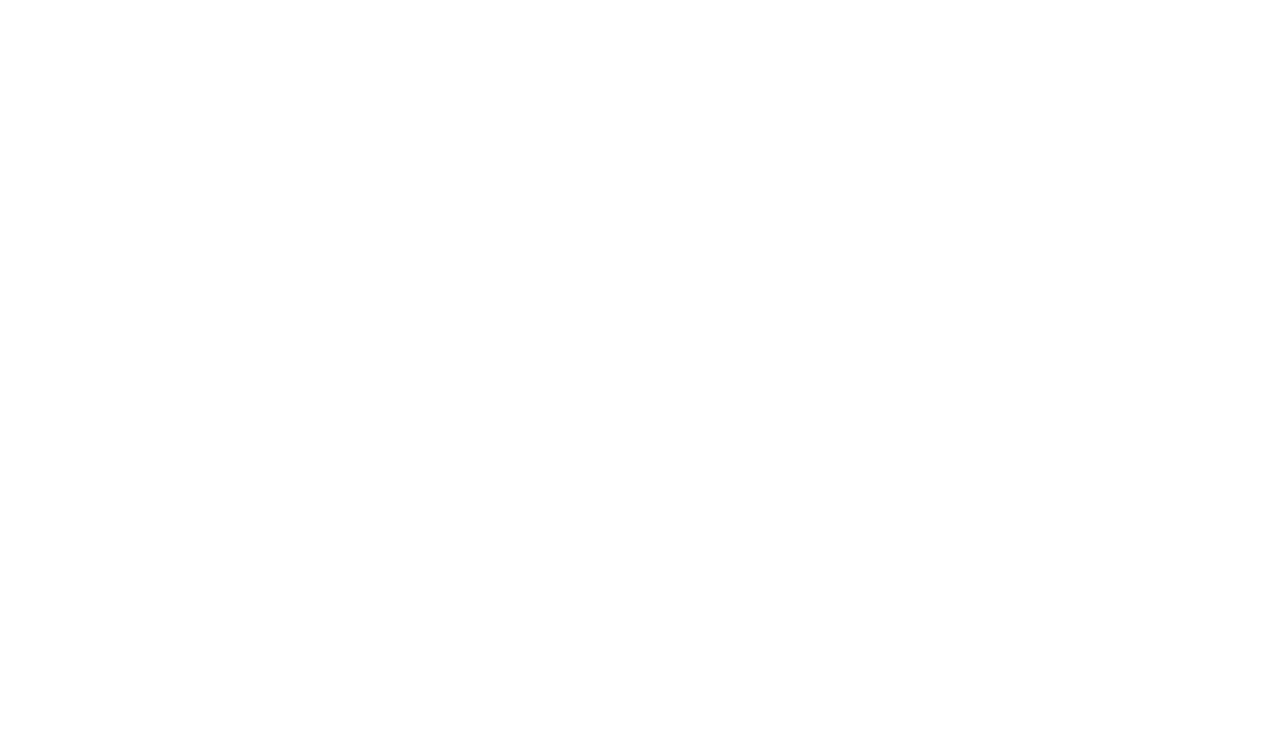
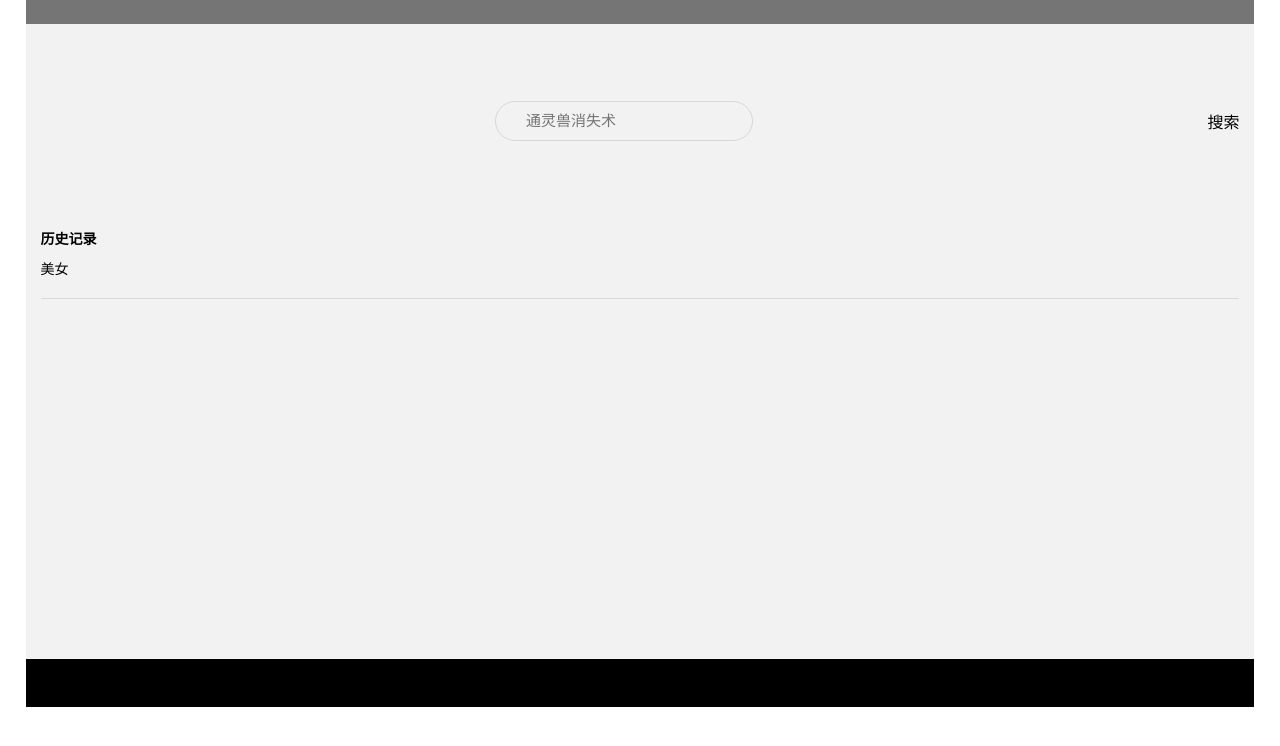
Before and after one commit to zhouxurui/news, a Vue app: page /search in a window 1280 px wide. Shown: the top 746 px of the page. Built offline with nearby package versions, Linux system fonts and the light colour scheme; a small style sheet from the web is missing.

Commit message:
项目第八次提交

```diff
--- a/src/views/Index.vue
+++ b/src/views/Index.vue
@@ -5,7 +5,7 @@
 			<div class="middle">
 				<div class="middle_search">
 					<span class="iconfont iconnew tubiao"></span>
-					<router-link to="#" class="sea_div">
+					<router-link to="/search" class="sea_div">
 						<div>
 							<span class="iconfont iconsearch sea_span"></span>
 							<span class="sea_span1">搜索新闻</span>
@@ -13,13 +13,13 @@
 					</router-link>
 					<router-link to="#"><span class="iconfont iconwode tubiao1"></span></router-link>
 				</div>
-				<van-tabs v-model="active" sticky swipeable>
-					<van-tab v-for="(item, index) in list" :title="item.name">
+				<van-tabs v-model="active" sticky swipeable @scroll="handScroll">
+					<van-tab v-for="(item, index) in list" v-if="item.is_top === 1 || item.name === '﹀'" :title="item.name">
 						<van-list v-model="list[active].loading" :finished="list[active].finished" finished-text="没有更多了" @load="onLoad" :immediate-check="false">
 							<!-- <van-cell v-for="item in list" :key="item" :title="item" /> -->
-							<div v-for="(item, index) in list[active].post" >
+							<div v-for="(item, index) in list[active].post">
 								<index1 v-if="item.type === 1 && item.cover.length > 0 && item.cover.length < 3" :data="item"></index1>
-								<index2 v-if="item.type === 1 && item.cover.length >= 3 " :data="item"></index2>
+								<index2 v-if="item.type === 1 && item.cover.length >= 3" :data="item"></index2>
 								<index3 v-if="item.type === 2" :data="item"></index3>
 							</div>
 						</van-list>
@@ -39,7 +39,8 @@ export default {
 	data() {
 		return {
 			list: [],
-			active: 0
+			active: 0,
+			token:""
 		};
 	},
 	components: {
@@ -47,97 +48,113 @@ export default {
 		index2,
 		index3
 	},
-	watch:{
-		active(){
-			this.update()
+	watch: {
+		active() {
+			const arr = this.list.filter((item)=>{
+				return item.is_top === 1 || item.name === '﹀'
+			})
+			if(this.active === arr.length - 1){
+				this.$router.push('/manage')
+			}
+			this.update();
+			setTimeout(()=>{
+				window.scrollTo(0,this.list[this.active].scrollY)
+			},20)
 		}
 	},
-	mounted(){
-		const indexData = JSON.parse(localStorage.getItem('indexData'))
-		const {token} = JSON.parse(localStorage.getItem('userInfo')) || {}
-		if(indexData){
-			if(indexData[0].name !== '关注' && token){
-				this.categories(token)
+	mounted() {
+		const indexData = JSON.parse(localStorage.getItem('indexData'));
+		const { token } = JSON.parse(localStorage.getItem('userInfo')) || {};
+		this.token = token
+		if (indexData) {
+			if (indexData[0].name !== '关注' && token) {
+				this.categories(token);
 			}
-			if(indexData[0].name === '关注' && !token){
-				this.categories()
+			if (indexData[0].name === '关注' && !token) {
+				this.categories();
 			}
-			this.list = indexData
-			this.categoriesIndex()
-			this.update()
-		}else{
-			this.categories(token)
+			this.list = indexData;
+			this.categoriesIndex();
+		} else {
+			this.categories(token);
 		}
+		this.update();
 	},
-	methods:{
+	methods: {
 		//滚动加载事件
 		onLoad() {
-			 this.list[this.active].pageIndex += 1
-			 this.$axios({
-			 			 url:"post",
-			 			 params:{
-			 			 	category:this.list[this.active].id,
-			 			 	pageIndex:this.list[this.active].pageIndex,
-			 			 	pageSize:5
+			this.update()
+		},
+		//渲染导航列表
+		categories(token) {
+			const path = {
+				url: '/category'
+			};
+			if (token) {
+				path.headers = {
+					Authorization: token
+				};
 			}
-			 }).then(res => {
-			 			 const {data,total} = res.data
-			 			 this.list[this.active].post = [...this.list[this.active].post,...data]
-			 			 this.list[this.active].loading = false
-			 			 if(this.list[this.active].post.length === total){
+			this.$axios(path).then(res => {
+				console.log(res);
+				const { data } = res.data;
+				data.push({
+					name: '﹀'
+				});
+				this.list = data;
+				this.categoriesIndex();
+				localStorage.setItem('indexData', JSON.stringify(data));
+			});
+		},
+		//给每个导航添加属性
+		categoriesIndex() {
+			this.list.map(v => {
+				v.pageIndex = 1;
+				v.post = [];
+				v.loading = false;
+				v.finished = false;
+				v.scrollY = 0;
+				v.isload = false
+				return v;
+			});
+		},
+		//渲染文章数据
+		update() {
+			const {name,pageIndex} = this.list[this.active]
+			if(this.list[this.active].isload) return
+			this.list[this.active].isload = true
+			this.list[this.active].pageIndex += 1;
+			if(this.list[this.active].finished){
+				return
+			}
+			const posts = {
+				url: 'post',
+				params: {
+					category: this.list[this.active].id,
+					pageIndex,
+					pageSize: 5
+				}
+			}
+			if(name === '关注'){
+				posts.headers = {
+					Authorization: this.token
+				}
+			}
+			this.$axios(posts).then(res => {
+				const { data, total } = res.data;
+				this.list[this.active].post = [...this.list[this.active].post, ...data];
+				this.list = [...this.list];
+				this.list[this.active].loading = false;
+				if (this.list[this.active].post.length === total) {
 					this.list[this.active].finished = true;
 				}
-						  this.list = [...this.list]
-			 })
+				this.list[this.active].isload = false
+			});
 		},
-	//渲染导航列表
-	categories(token){
-		const path = {
-			url:"/category",
+		handScroll({scrollTop}){
+			if(this.list[this.active]){
+				this.list[this.active].scrollY = scrollTop
 			}
-		if(token){
-			path.headers = {
-				Authorization: token
-			}
-		}
-		this.$axios(path).then(res => {
-			console.log(res)
-			const {data} = res.data
-			data.push({
-				name:"﹀"
-			})
-			this.list = data
-			localStorage.setItem('indexData',JSON.stringify(data))
-			this.categoriesIndex()
-			this.update()
-		})
-	},
-	//给每个导航添加新属性
-	categoriesIndex(){
-		this.list.map(v => {
-			v.pageIndex=1
-			v.post=[]
-			v.loading = false
-			v.finished = false
-			return v
-		})
-	},
-	//渲染文章数据
-	update(){
-		this.categoriesIndex()
-		this.$axios({
-			url:"/post",
-			params:{
-				category:this.list[this.active].id,
-				pageIndex:1,
-				pageSize:5
-			}
-		}).then(res => {
-			// console.log(res)
-			const {data} = res.data
-			this.list[this.active].post = data
-			this.list = [...this.list]
-		})
 		}
 	}
 };
@@ -223,7 +240,7 @@ export default {
 /deep/ .van-tabs__wrap {
 	padding-right: 20px;
 }
-/deep/.van-sticky--fixed{
+/deep/.van-sticky--fixed {
 	width: 360px;
 	margin: 0 auto;
 }
--- /dev/null
+++ b/src/views/Manage.vue
@@ -0,0 +1,111 @@
+<template>
+	<div class="w">
+		<div class="top"></div>
+		<div class="middle">
+			<tab title="栏目管理" class="tab"></tab>
+			<div class="del">
+				<p>点击删除以下频道</p>
+				<div class="list">
+					<span v-for="(item,index) in del" @click="handdel(item,index)" :class="['关注','头条'].includes(item.name)?'active':''">{{item.name}}</span>
+				</div>
+			</div>
+			<div class="del">
+				<p>点击添加以下频道</p>
+				<div class="list">
+					<span v-for="(item,index) in add"  @click="handadd(item,index)">{{item.name}}</span>
+				</div>
+			</div>
+		</div>
+		<div class="foot"></div>
+	</div>
+</template>
+
+<script>
+	import tab from '@/components/tab.vue'
+	export default{
+		data(){
+			return {
+				arr:[],
+				add:[],
+				del:[]
+			}
+		},
+		components:{
+			tab
+		},
+		mounted(){
+			const data = JSON.parse(localStorage.getItem('indexData'))
+			this.arr = data
+			this.del = data.filter((item) => {
+				return item.is_top === 1
+			})
+			this.add = data.filter((item) => {
+				return item.is_top === 0
+			})
+		},
+		methods:{
+			handdel(item,index){
+				if(['关注','头条'].includes(item.name))return
+				this.del.splice(index,1)
+				item.is_top = 0
+				this.add.push(item)
+			},
+			handadd(item,index){
+				if(['关注','头条'].includes(item.name))return
+				this.add.splice(index,1)
+				item.is_top = 1
+				this.del.push(item)
+			}
+		},
+		destroyed(){
+			this.arr = [...this.del,...this.add,this.arr[this.arr.length-1]]
+			localStorage.setItem('indexData',JSON.stringify(this.arr))
+		}
+	}
+</script>
+
+<style lang="less" scoped="scoped">
+	.w {
+		margin: 0 auto;
+		width: 360 / 375 * 100vw;
+		.top {
+			height: 24px;
+			background: rgba(117, 117, 117, 1);
+		}
+		.middle {
+			height: 635px;
+			background: rgba(242, 242, 242, 1);
+			.tab{
+				margin-bottom: 15px;
+			}
+			.del{
+				margin-top: 10px;
+				padding-right: 15px;
+				p{
+					margin-left: 20px;
+					margin-bottom: 15px;
+					font-size: 14px;
+					color: #605a5a;
+				}
+				.list{
+					display: flex;
+					flex-wrap: wrap;
+					span{
+						line-height: 32px;
+						padding: 0 16px;
+						border: 1px solid #ccc;
+						margin-left: 20px;
+						margin-bottom: 10px;
+					}
+				}
+			}
+		}
+		.foot {
+			height: 48px;
+			background: rgba(0, 0, 0, 1);
+		}
+		.active{
+			background-color: #e6e3e3;
+		}
+	}
+</style>
--- /dev/null
+++ b/src/views/Search.vue
@@ -0,0 +1,126 @@
+<template>
+	<div class="w">
+		<div class="top"></div>
+		<div class="middle">
+			<div class="middle_search">
+				<span class="iconfont iconjiantou2 tubiao" @click="$router.back()"></span>
+				<div class="search">
+						<input type="text" placeholder="通灵兽消失术">
+						<span class="iconfont iconsearch tubiao1 "></span>
+				</div>
+				<span class="sou">搜索</span>
+			</div>
+			<div class="histroy">
+				<h5>历史记录</h5>
+				<div class="list">
+					<span>美女</span>
+				</div>
+			</div>
+			<div class="fu" v-if="false">
+				<div class="fu_list">
+					<span>花露水的妙用</span>
+					<span class="iconfont iconjiantou1"></span>
+				</div>
+				<div class="fu_list">
+					<span>花露水的妙用</span>
+					<span class="iconfont iconjiantou1"></span>
+				</div>
+				<div class="fu_list">
+					<span>花露水的妙用</span>
+					<span class="iconfont iconjiantou1"></span>
+				</div>
+				<div class="fu_list">
+					<span>花露水的妙用</span>
+					<span class="iconfont iconjiantou1"></span>
+				</div>
+				<div class="fu_list">
+					<span>花露水的妙用</span>
+					<span class="iconfont iconjiantou1"></span>
+				</div>
+			</div>
+		</div>
+		<div class="foot"></div>
+	</div>
+</template>
+
+<script></script>
+
+<style lang="less" scoped="scoped">
+.w {
+	margin: 0 auto;
+	width: 360 / 375 * 100vw;
+	.top {
+		height: 24px;
+		background: rgba(117, 117, 117, 1);
+	}
+	.middle {
+		position: relative;
+		height: 635px;
+		background: rgba(242, 242, 242, 1);
+		padding: 0px 15px;
+		padding-top: 10px;
+		.middle_search {
+			height: 49 / 360 * 100vw;
+			display: flex;
+			justify-content: space-between;
+			align-items: center;
+			margin-bottom: 20px;
+			.search{
+				position: relative;
+				input{
+					width: 258px;
+					border-radius: 50px;
+					border: 1px solid rgba(215, 215, 215, 1);
+					background: rgba(242, 242, 242, 1);
+					line-height: 38px;
+					text-indent: 2em;
+					font-size: 15px;
+				}
+				.tubiao1{
+					font-size: 16px;
+					position: absolute;
+					left: 12px;
+					top: 12px;
+				}
+			}
+		}
+		.histroy{
+			padding-bottom: 20px;
+			border-bottom: 1px solid rgba(215, 215, 215, 1);
+			h5{
+				font-size: 14px;
+				margin-bottom: 10px;
+			}
+			.list{
+				span{
+					font-size: 14px;
+				}
+			}
+		}
+		.fu{
+			position: absolute;
+			left: 0;
+			right: 0;
+			top: 79px;
+			bottom: 0;
+			background: rgba(242, 242, 242, 1);
+			margin: 0px 15px;
+			overflow-y: auto;
+			.fu_list{
+				display: flex;
+				justify-content: space-between;
+				overflow: hidden;
+				text-overflow:ellipsis;
+				white-space: nowrap;
+				border-bottom: 1px solid rgba(215, 215, 215, 1);
+				line-height: 48px;
+				font-size: 14px;
+			}
+		}
+	}
+	.foot {
+		height: 48px;
+		background: rgba(0, 0, 0, 1);
+	}
+}
+</style>
```
Also changed, not shown: src/router/index.js (+10 -0 lines). Lines whose indentation alone changed are shown as unchanged.
